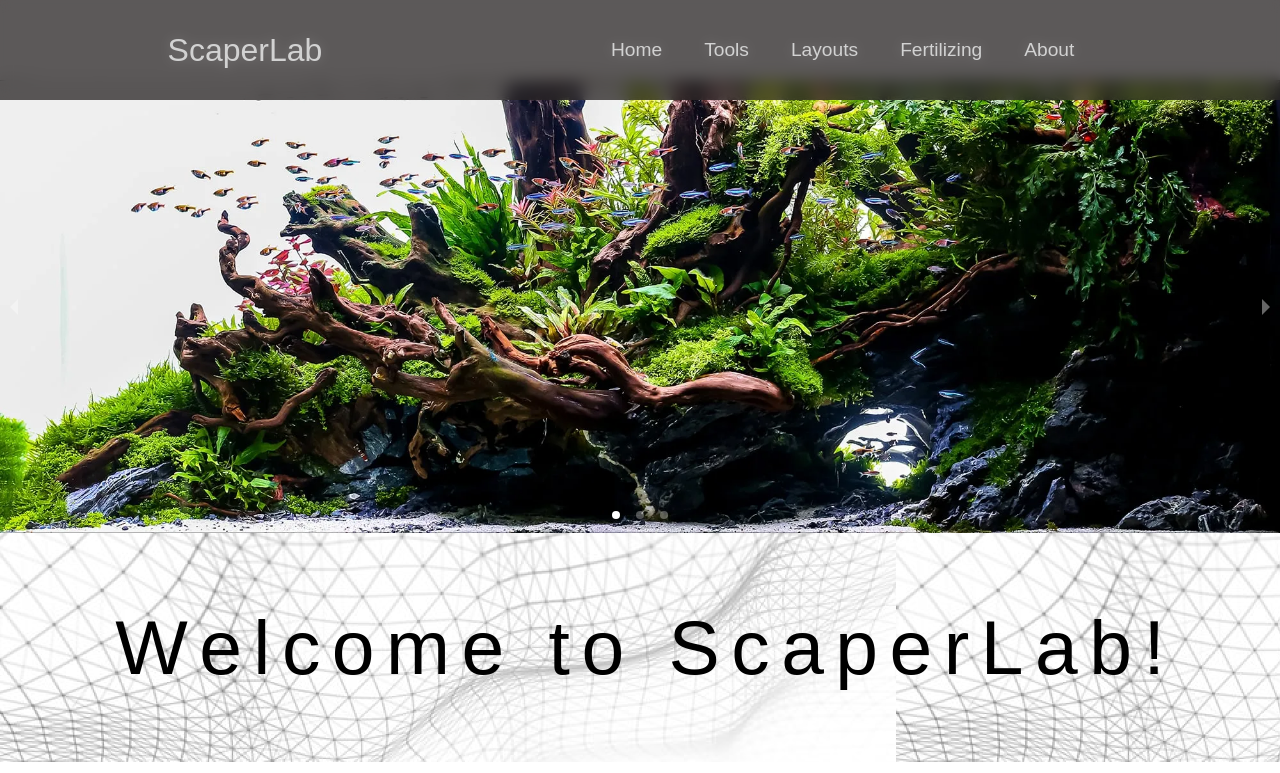
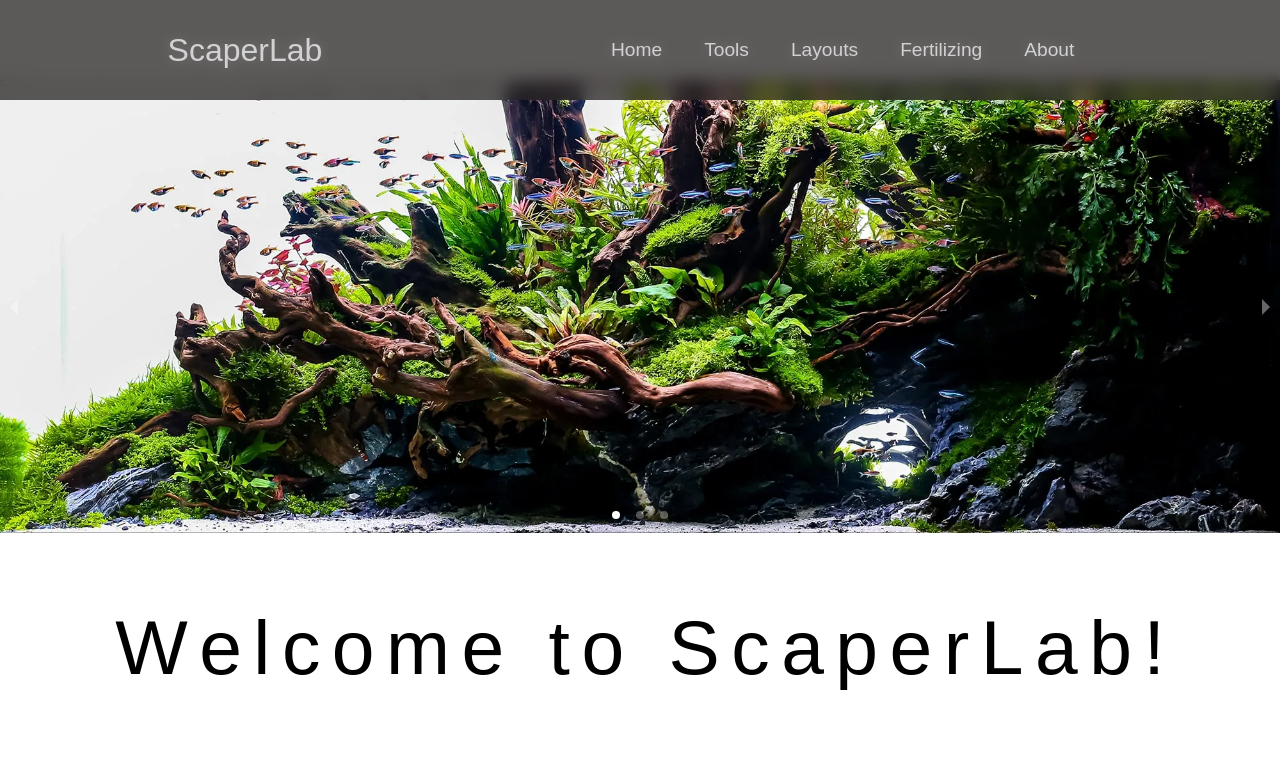
Before and after one commit to freddy-lopez01/ScaperLab, a React (Create React App) app in the folder scaperlab/: page / in a window 1280 px wide. Shown: the top 773 px of the page. Built offline with nearby package versions, Linux system fonts and the light colour scheme.

Commit message:
couldnt make up my mind

```diff
--- a/scaperlab/src/components/Welcome.css
+++ b/scaperlab/src/components/Welcome.css
@@ -3,8 +3,6 @@
   justify-content: center;
   overflow: hidden;
   padding: 5%;
-  background-image: url("back-new.png");
-  background-size: 70%;
 }
 
 .word {
```
